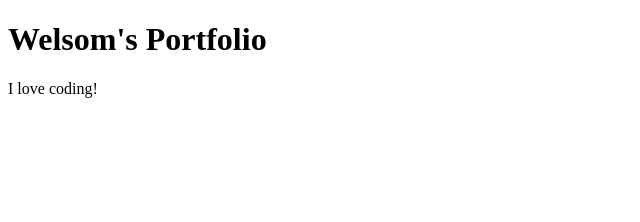
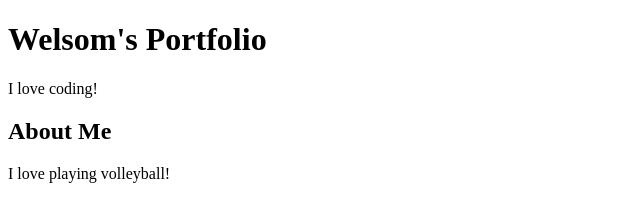
Before and after one commit to nehsss/my-portfolio, a plain HTML site: page index.html in a window 1280 px wide. Shown: the whole page, without its empty margins (0-640 px from the left). Drawn offline with Linux system fonts and the light colour scheme.

Commit message:
add an about me section

```diff
--- a/index.html
+++ b/index.html
@@ -6,5 +6,8 @@
 	<body>
 		<h1>Welsom's Portfolio</h1>
 		<p>I love coding!</p>
+
+        <h2>About Me</h2>
+        <p>I love playing volleyball!</p>
 	</body>
 </html>
```
